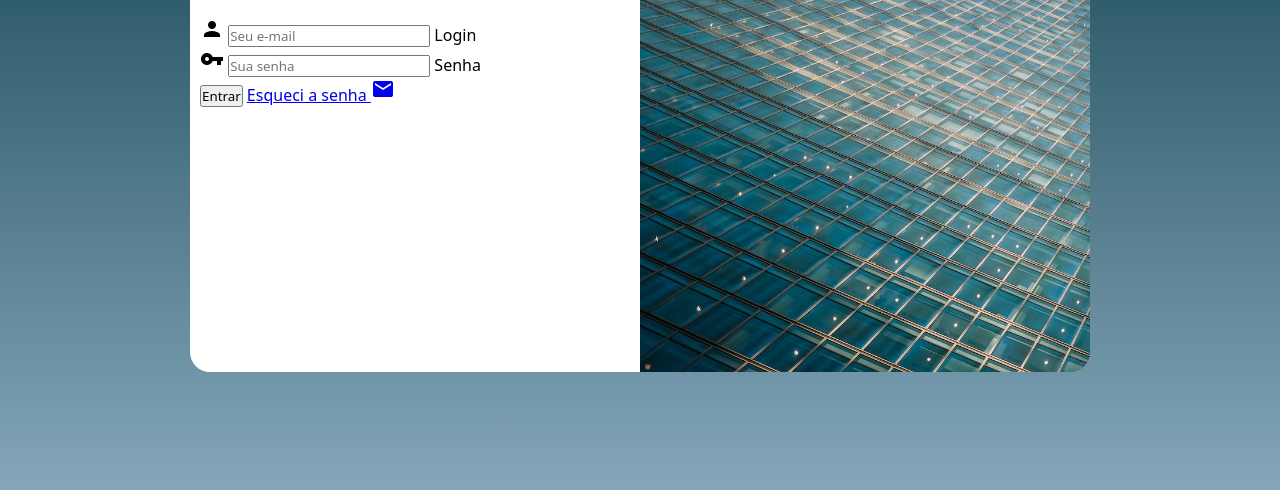
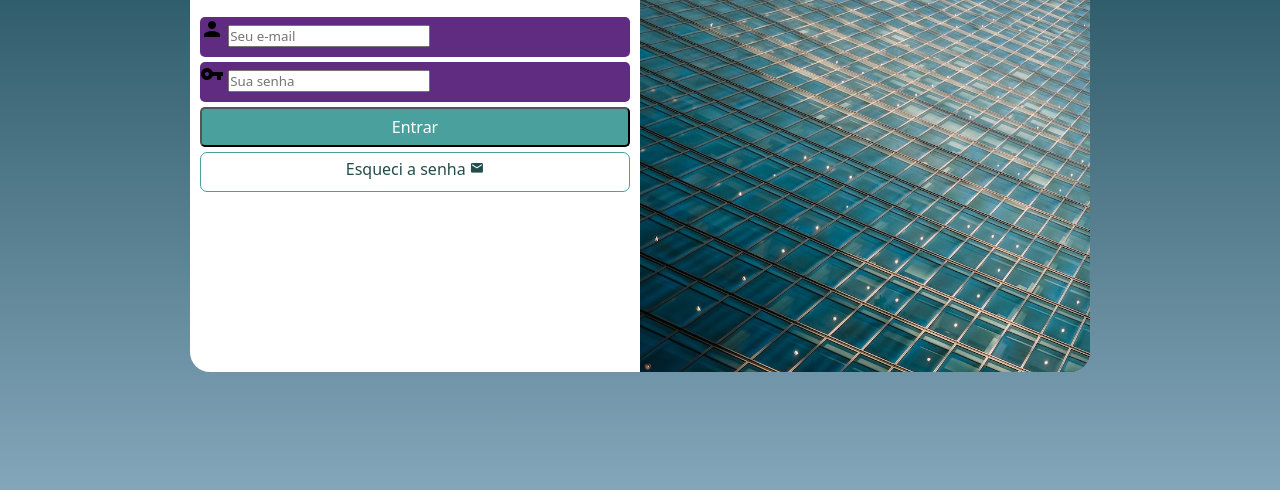
Before and after one commit to Gabrielmacedo12/projeto-login-fazendo-sozinho, a plain HTML site: page index.html in a window 1280 px wide. Shown: the part 278-768 px from the top of the page. Drawn offline with Linux system fonts and the light colour scheme.

Commit message:
formatação do formulário

```diff
--- a/estilos/style.css
+++ b/estilos/style.css
@@ -57,3 +57,54 @@ section#login > div#formulario > p {
     margin-bottom: 20px;
 
 }
+
+
+form > input[type=submit] {
+    display: block;
+    font-size: 1em;
+    width: 100%;
+    height: 40px;
+    background-color: #49a09d;
+    color: white;
+    border-radius: 5px;
+}
+form > div.campo {
+    background-color: #5f2c82;
+    display: block;
+    width: 100%;
+    height: 40px;
+    border-radius: 5px;
+    margin: 5px 0px;
+}
+div.campo > label {
+    display: none;
+}
+
+form > input[type=submit]:hover {
+    background-color: #306b69;
+    cursor: pointer;
+}
+
+form > a.botao {
+    display: block;
+    text-align: center;
+    font-size: 1em;
+    width: 100%;
+    height: 40px;
+    padding-top: 5px;
+    margin-top: 5px;
+    background-color: white;
+    border: 1px solid #49a09d;
+    border-radius: 7px;
+    text-decoration: none;
+    color: #234d4b;
+}
+
+form > a.botao:hover {
+    text-decoration: underline;
+    background-color: #5dc9c5;
+}
+
+form > a.botao > span {
+    font-size: 0.9em;
+}
--- a/index.html
+++ b/index.html
@@ -38,7 +38,7 @@
                     <label for="isenha">Senha</label>
                 </div>
                 <input type="submit" value="Entrar">
-                <a href="esqueci.html">Esqueci a senha <span class="material-icons">mail</span></a>
+                <a href="esqueci.html" class="botao">Esqueci a senha <span class="material-icons">mail</span></a>
             </form>
             </div>
         </section>
```
